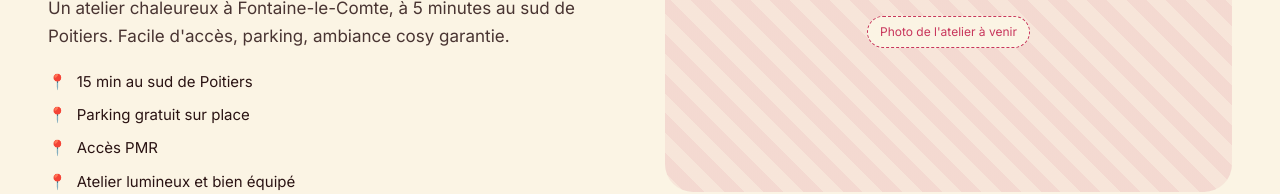
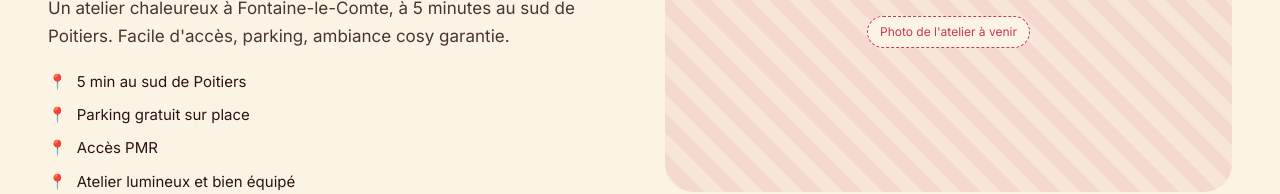
Before and after one commit to atelierpicpaf-a11y/atelierpic-paf, a Next.js app: page /ateliers-adultes/journees-creatives in a window 1280 px wide. Shown: the part 2484-2678 px from the top of the page. Built offline with nearby package versions, Linux system fonts and the light colour scheme; no server answers; the database is empty.

Commit message:
content: corriger la puce "15 min" → "5 min au sud de Poitiers"
Co-Authored-By: Claude Sonnet 4.6 <noreply@anthropic.com>

```diff
--- a/app/(marketing)/ateliers-adultes/journees-creatives/page.tsx
+++ b/app/(marketing)/ateliers-adultes/journees-creatives/page.tsx
@@ -161,7 +161,7 @@ export default async function JourneesCreativesPage() {
                 Un atelier chaleureux à Fontaine-le-Comte, à 5 minutes au sud de Poitiers. Facile d&apos;accès, parking, ambiance cosy garantie.
               </p>
               <ul style={{ margin:0, padding:0, listStyle:'none', display:'flex', flexDirection:'column', gap:10 }}>
-                {['15 min au sud de Poitiers','Parking gratuit sur place','Accès PMR','Atelier lumineux et bien équipé'].map((it,i) => (
+                {['5 min au sud de Poitiers','Parking gratuit sur place','Accès PMR','Atelier lumineux et bien équipé'].map((it,i) => (
                   <li key={i} style={{ display:'flex', gap:10, fontSize:15 }}><span style={{ color:'var(--framboise)' }}>📍</span> {it}</li>
                 ))}
               </ul>
```
